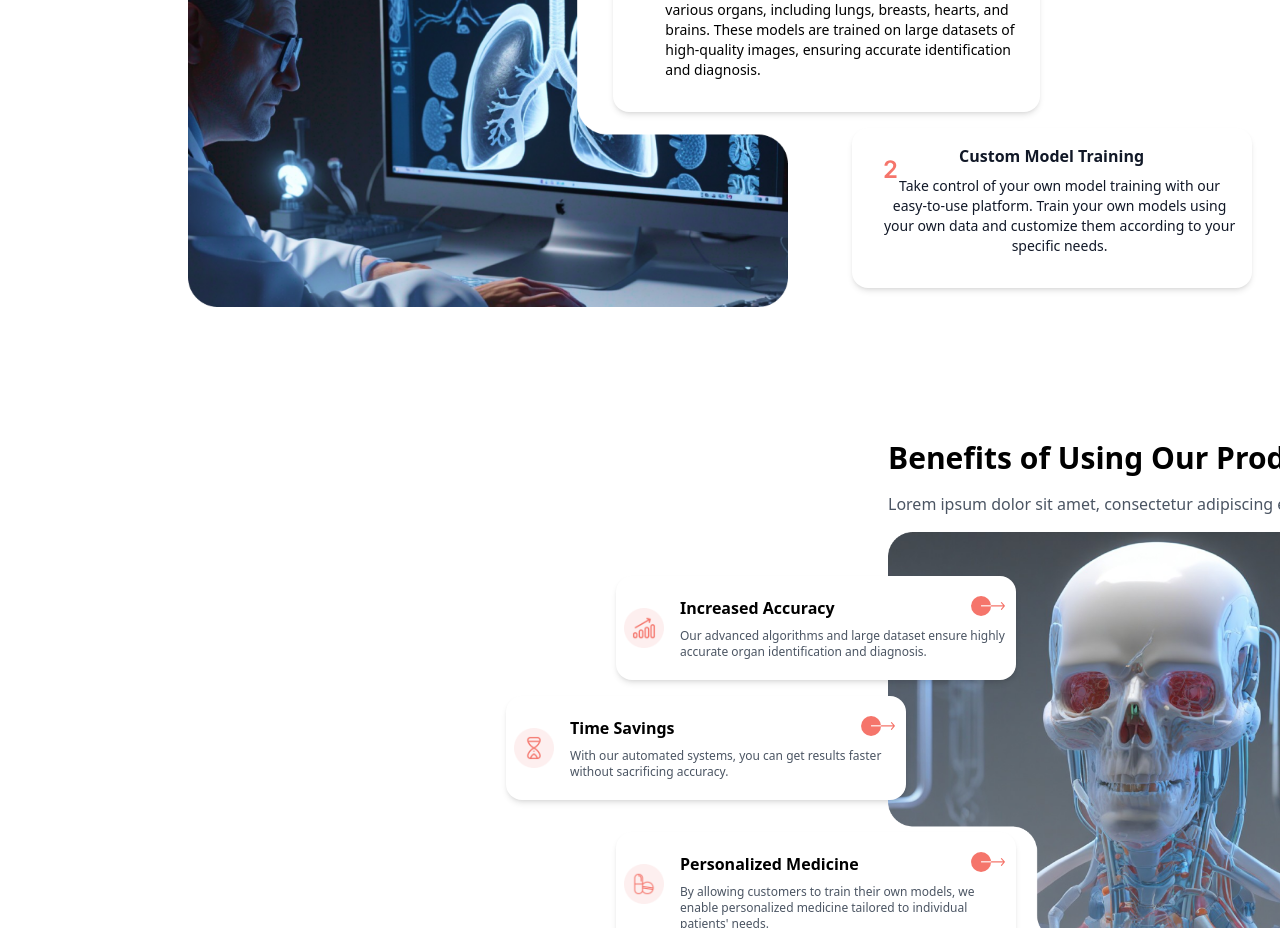
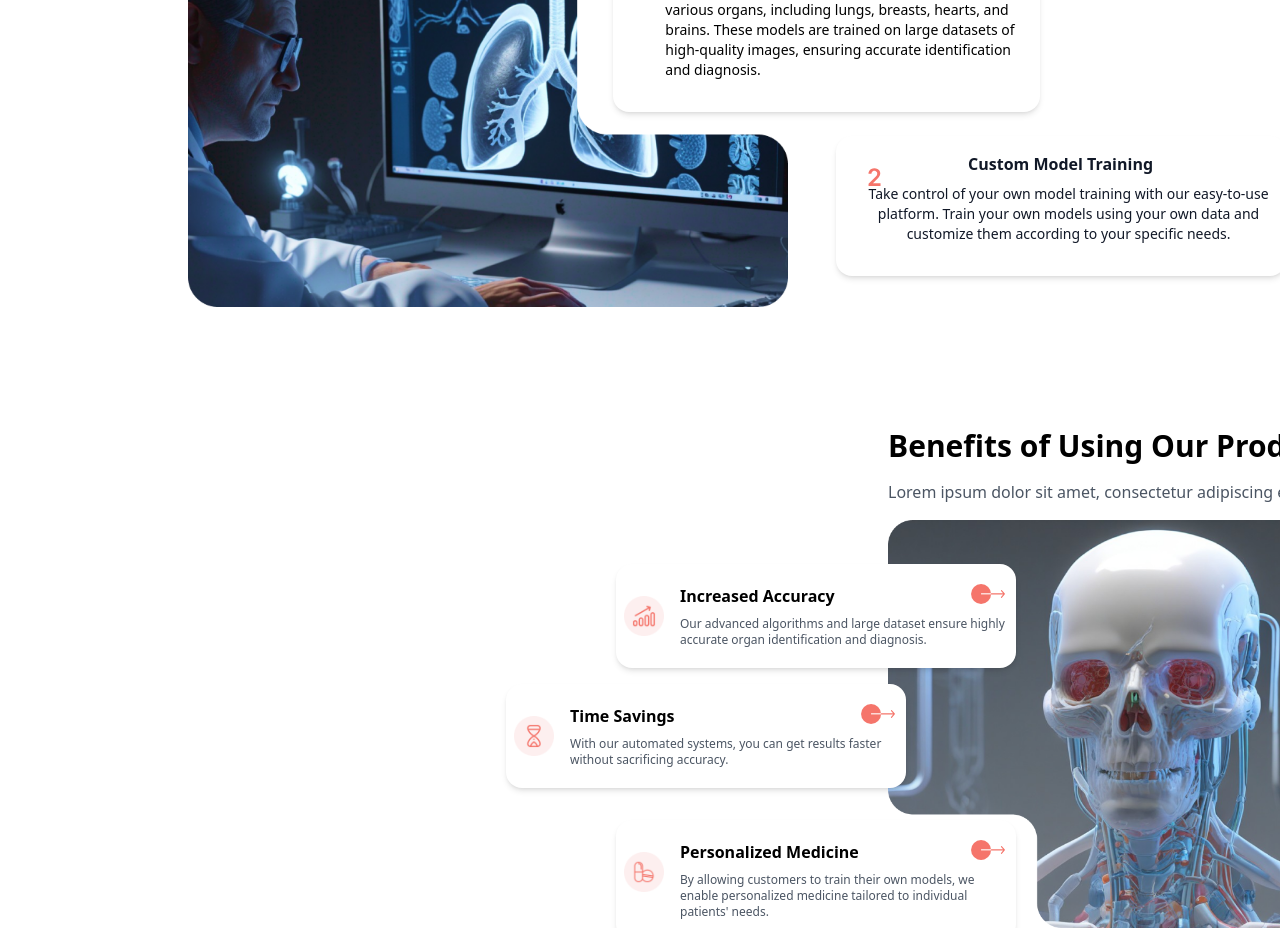
Before and after one commit to azharkhan93/Robocan-AI, a Next.js app: page / in a window 1280 px wide. Shown: the part 920-1848 px from the top of the page. Built offline with nearby package versions, Linux system fonts and the light colour scheme.

Commit message:
new chnages

```diff
--- a/app/Components/Whatweoffer/index.tsx
+++ b/app/Components/Whatweoffer/index.tsx
@@ -67,8 +67,8 @@ const Whatwe = () => {
               </p>
             </div>
           </div> */}
-<div className="md:w-1/3 mx-auto mb-11 mt-4">
-            <div className="bg-white p-4 rounded-2xl shadow-md text-center ml-24 h-[300px w-[400px]">
+<div className="md:w-1/3 mx-auto mb-11 mt-6">
+            <div className="bg-white p-4 rounded-2xl shadow-md text-center ml-20 h-[300px w-[450px]">
               {/* SVG for the Custom Model Training */}
 
   <div className="absolute m-4 ">
```
